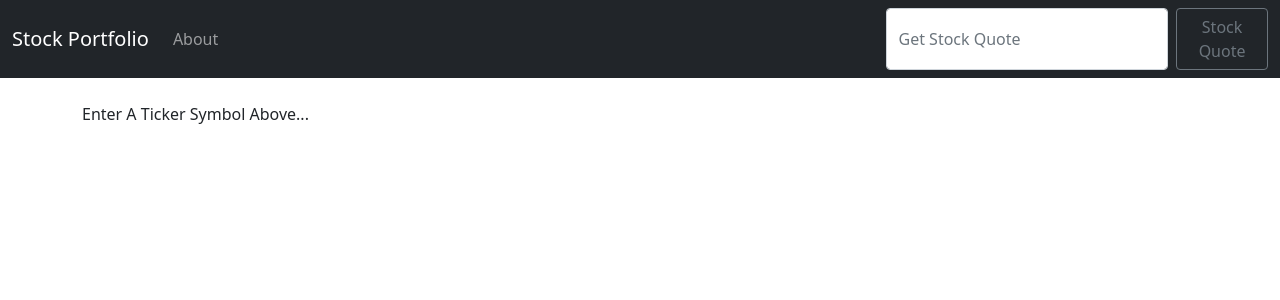
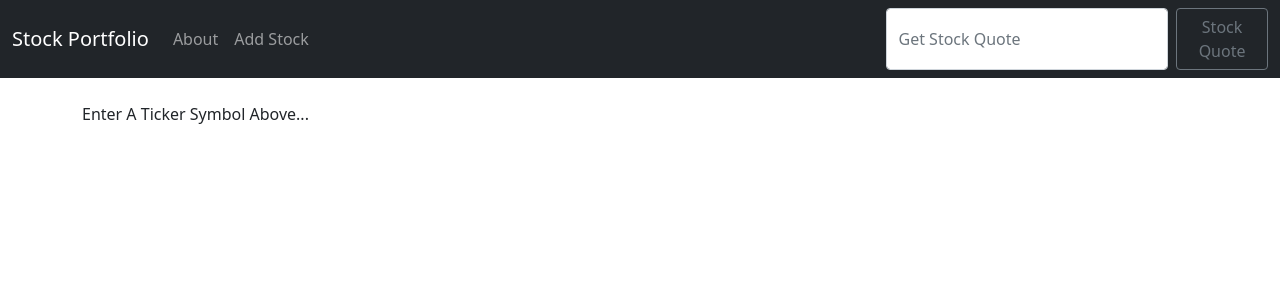
Before and after one commit to Srecko727/stockMarketApp, a Django app: page / in a window 1280 px wide. Shown: the top 300 px of the page. Run offline with Django 4.2, Linux system fonts and the light colour scheme.

Commit message:
add stock page created

```diff
--- a/stock/quotes/templates/base.html
+++ b/stock/quotes/templates/base.html
@@ -21,6 +21,9 @@
             <ul class="navbar-nav me-auto mb-2 mb-lg-0">
               <li class="nav-item">
                 <a class="nav-link" href="{% url 'about' %}">About</a>
+              </li>
+              <li class="nav-item">
+                <a class="nav-link" href="{% url 'add_stock' %}">Add Stock</a>
               </li>
             </ul>
             <form action="{% url 'home' %}" class="d-flex" method="POST">
--- a/stock/quotes/urls.py
+++ b/stock/quotes/urls.py
@@ -4,4 +4,5 @@ from . import views
 urlpatterns = [
     path('', views.home, name="home"),
     path('about.html', views.about, name="about"),
+    path('add_stock.html', views.add_stock, name="add_stock"),
 ]
--- a/stock/quotes/views.py
+++ b/stock/quotes/views.py
@@ -20,5 +20,10 @@ def home(request):
         return render(request, 'home.html', {'ticker':"Enter A Ticker Symbol Above..."})
 
 
+
+
 def about(request):
     return render(request, 'about.html', {})
+
+def add_stock(request):
+    return render(request, 'add_stock.html', {})
```
Also changed, not shown: stock/quotes/templates/add_stock.html (added, +7 -0 lines).
